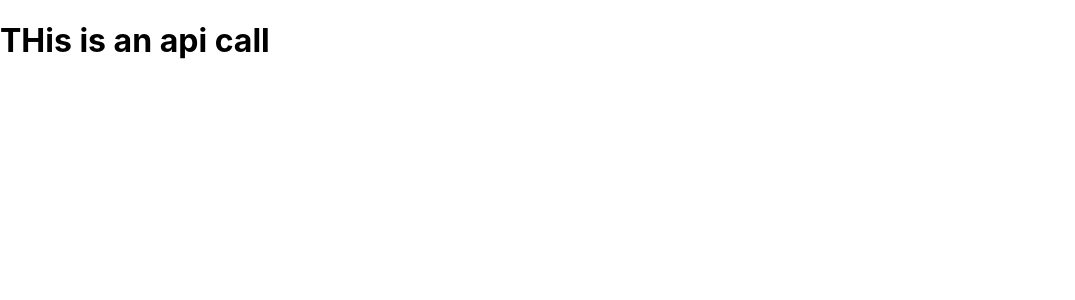
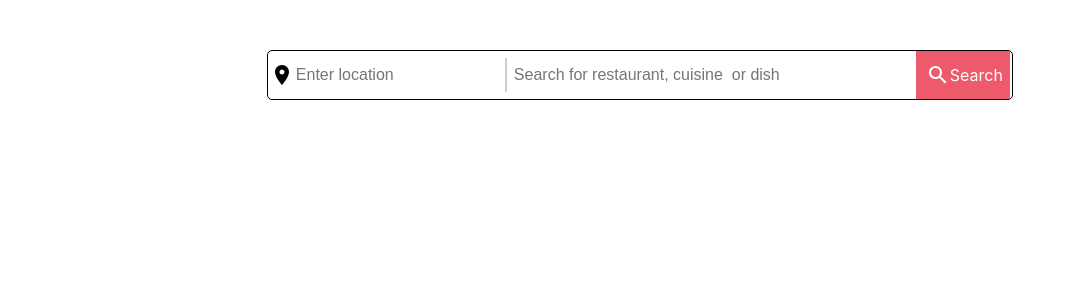
Before and after one commit to GA-Capstone-Team1/food-delivery-app, a React (Create React App) app: page / in a window 1280 px wide. Shown: the top 300 px of the page, without its empty margins (0-1075 px from the left). Built offline with nearby package versions, Linux system fonts and the light colour scheme; no server answers.

Commit message:
searcbar added

```diff
--- a/package.json
+++ b/package.json
@@ -4,6 +4,7 @@
   "private": true,
   "dependencies": {
     "@material-ui/core": "^4.11.0",
+    "@material-ui/icons": "^4.9.1",
     "@testing-library/jest-dom": "^4.2.4",
     "@testing-library/react": "^9.3.2",
     "@testing-library/user-event": "^7.1.2",
--- a/src/App.js
+++ b/src/App.js
@@ -2,11 +2,13 @@ import React from "react";
 import "./App.css";
 import { Switch, BrowserRouter as Router, Route } from "react-router-dom";
 import Api from "./Components/Api";
+import SearchBar from "./Components/SearchBar/SearchBar";
 
 function App() {
   return (
     <div>
       <Api></Api>
+      <SearchBar/>
       <Router>
         <Switch>
           <Route></Route>
--- a/src/Components/Api.js
+++ b/src/Components/Api.js
@@ -18,7 +18,7 @@ function Api() {
   });
   return (
     <div>
-      <h1>THis is an api call</h1>
+      {/* <h1>THis is an api call</h1> */}
     </div>
   );
 }
--- /dev/null
+++ b/src/Components/SearchBar/SearchBar.css
@@ -0,0 +1,63 @@
+.search-main{
+    display: flex;
+    align-items: center;
+    justify-content: center;
+    margin-top: 50px;
+    /* height: 3rem; */
+}
+.search{
+    display: flex;
+    align-items: center;
+    justify-content: center;
+    height: 3rem;
+    border: 1px solid black;
+    border-radius: 5px;
+
+}
+.search-loc{
+    display: flex;
+    height: 100%;
+    justify-content: space-around;
+    align-items: center;
+}
+.search-res{
+    display: flex;
+    height: 100%;
+    justify-content: space-around;
+    align-items: center;
+    margin-left: 5px;
+}
+.loc{
+    height: 90%;
+    font-size: 1rem;
+    outline: none;
+    border: none;
+}
+.res{
+    height: 90%;
+    font-size: 1rem;
+    outline: none;
+    width:25rem;
+    border: none;
+}
+.vertical-bar{
+    width: 0rem;
+    height: 2rem;
+    border-width: 0.05rem;
+    border-style: solid;
+    border-color: rgb(207, 207, 207);
+    border-image: initial;
+}
+.searchicon{
+    display: flex;
+    height: 100%;
+    align-items: center;
+    width: 10%;
+    background-color: #ED5A6B;
+    color: white;
+    padding-left: 10px;
+    padding-right: 10px;
+}
+.search-loc LocationOnIcon{
+    color: #ED5A6B;
+}
--- /dev/null
+++ b/src/Components/SearchBar/SearchBar.js
@@ -0,0 +1,30 @@
+import React from 'react';
+import './SearchBar.css';
+import LocationOnIcon from '@material-ui/icons/LocationOn';
+import SearchOutlinedIcon from '@material-ui/icons/SearchOutlined';
+
+function SearchBar() {
+
+
+    return (
+        <div>
+            <div className="search-main">
+                <div className="search">
+                    <div className="search-loc">
+                        <LocationOnIcon />
+                        <input type="text" placeholder="Enter location" className="loc"></input>
+                    </div>
+                    <div className="vertical-bar"></div>
+                    <div className="search-res">
+                        <input type="text" placeholder="Search for restaurant, cuisine  or dish" className="res"></input>
+                    </div>
+                    <div className="searchicon">
+                        <SearchOutlinedIcon />
+                        <p>Search</p>
+                    </div>
+                </div>
+            </div>
+        </div>
+    )
+}
+export default SearchBar;
```
Also changed, not shown: 1 other file (tests, documents, lock files or other folders).
